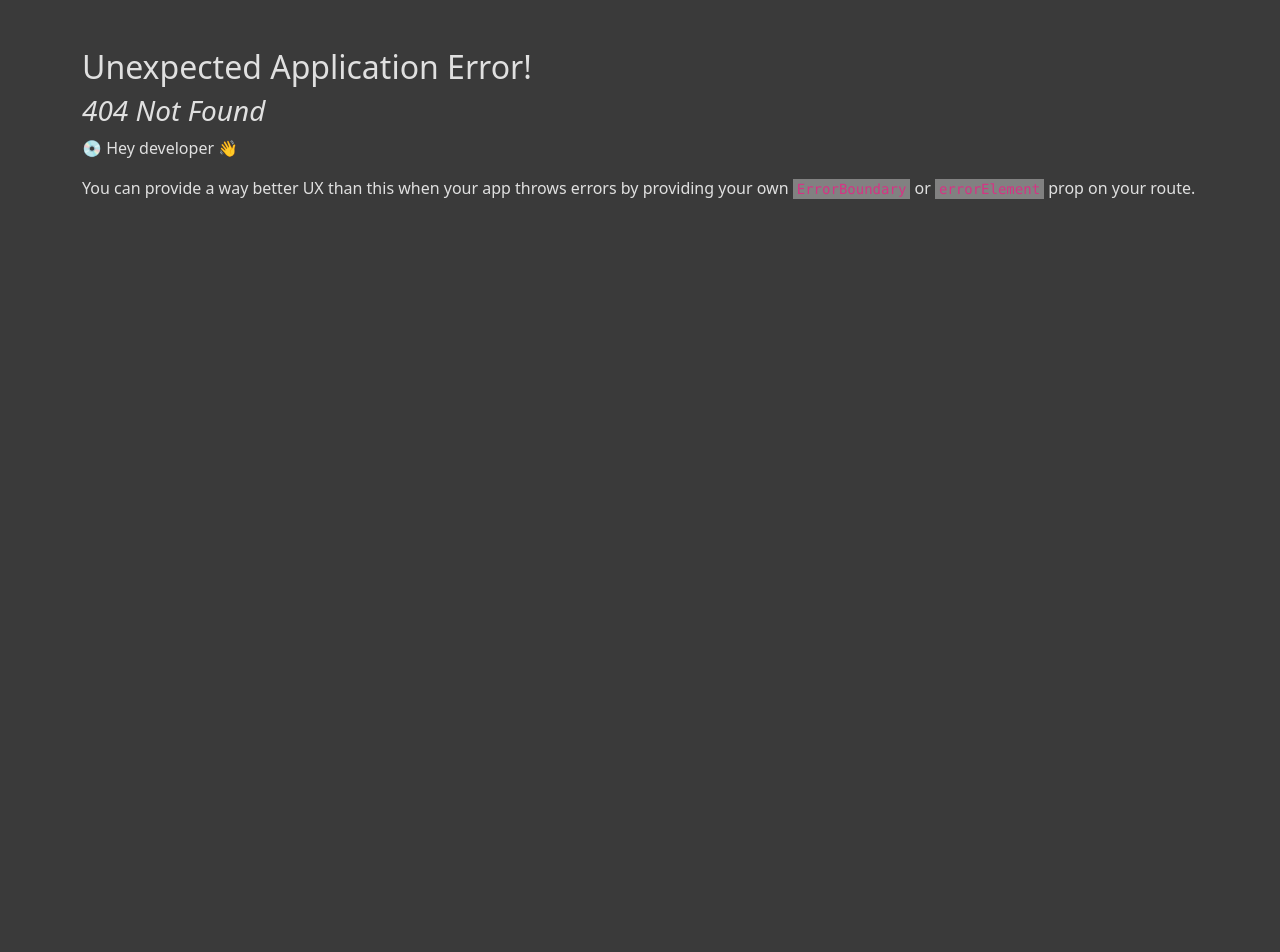
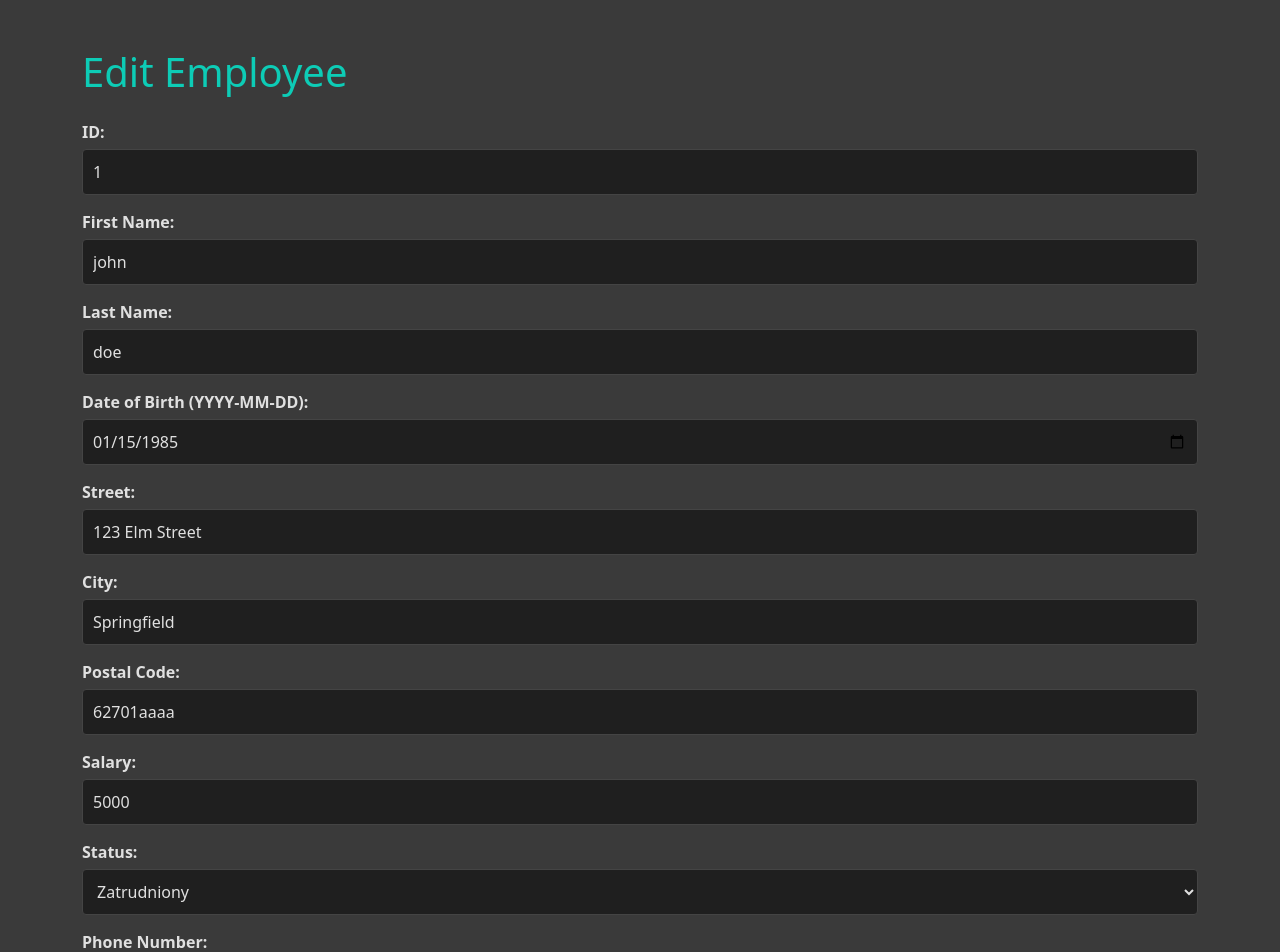
Before and after one commit to justynakwasniak/employees-app, a React (Vite) app: page /edit/1 in a window 1280 px wide. Before the commit this address had no page. Shown: the top 952 px of the page. Before the commit the page ends 800 px from the top, so only its background shows below. Built offline with nearby package versions, Linux system fonts and the light colour scheme; data requests are answered from the project's data file.

Commit message:
edit page

```diff
--- a/db.json
+++ b/db.json
@@ -5,12 +5,12 @@
       "firstname": "john",
       "lastname": "doe",
       "birthdate": "1985-01-15",
-      "street": "123 Elm St",
+      "street": "123 Elm Street",
       "city": "Springfield",
-      "postalCode": "62701",
+      "postalCode": "62701aaaa",
       "salary": 5000,
       "status": "na urlopie",
-      "phonenumber": 123456789
+      "phonenumber": "1234567891111111111"
     },
     {
       "id": "2",
@@ -71,6 +71,30 @@
       "salary": "4",
       "status": "Zatrudniony",
       "phonenumber": "0777"
+    },
+    {
+      "id": "1aa",
+      "firstname": "nnnn",
+      "lastname": "kwasniak",
+      "birthdate": "2024-07-31",
+      "street": "0000",
+      "city": "ggggggggg",
+      "postalCode": "555",
+      "salary": "3",
+      "status": "Zatrudniony",
+      "phonenumber": "777"
+    },
+    {
+      "id": "aaaaaaaaaa",
+      "firstname": "aaaaaaaaaaayyyyyyyy",
+      "lastname": "aaaaaaaaaaaaaayyyyyyyyyyyyyy",
+      "birthdate": "1999-01-01",
+      "street": "ggg",
+      "city": "ggggggggg",
+      "postalCode": "gggggggggggggg",
+      "salary": "11",
+      "status": "Zwolniony",
+      "phonenumber": "0555555555555"
     }
   ]
 }
--- a/src/App.css
+++ b/src/App.css
@@ -1,54 +1,47 @@
-/* Globalne style dla ciemnego motywu */
+/* src/App.css */
+
 :root {
   --primary-color: rgb(2, 154, 136);
   --secondary-color: rgb(3, 204, 180);
-}
-
-.header {
-  color: var(--primary-color);
-}
-
-.table thead th {
-  background-color: var(--primary-color);
-  color: #fff;
-}
-
-.table thead th:hover {
-  background-color: var(--secondary-color);
-  cursor: pointer;
+  --background-color: #121212d3;
+  --text-color: #e0e0e0;
+  --card-background: #2c2c2c;
+  --input-background: #1f1f1f;
+  --input-border: #444;
 }
 
 body {
-  background-color: #121212d3;
-  color: #e0e0e0;
+  background-color: var(--background-color);
+  color: var(--text-color);
 }
 
+.header,
+h1,
 h2,
 h3,
 h4,
 h5,
 h6 {
-  color: #e0e0e0;
+  color: var(--text-color);
 }
+
 h1 {
   color: rgb(13, 204, 182);
 }
 
 .table {
   background-color: #1f1f1f;
-  color: #e0e0e0;
-  border-radius: 10px; /* Adjust the value to your preference */
-  overflow: hidden; /* This ensures that the corners are properly rounded */
+  color: var(--text-color);
+  border-radius: 10px;
+  overflow: hidden;
 }
 
 .table-striped tbody tr:nth-of-type(odd) {
   background-color: #323232;
-  color: #e0e0e0;
 }
 
 .table-hover tbody tr:hover {
   background-color: #454545;
-  color: #e0e0e0;
 }
 
 .table-bordered,
@@ -57,78 +50,82 @@ h1 {
   border-color: #454545;
 }
 
-thead {
-  background-color: #343a40;
+.table thead th {
+  background-color: var(--primary-color);
+  color: #fff;
+  cursor: pointer;
 }
 
-thead th {
-  color: #dacece;
+.table thead th:hover {
+  background-color: var(--secondary-color);
 }
-.table th {
-  cursor: pointer;
-}
+
 .table thead th:first-child {
-  border-top-left-radius: 10px; /* Adjust the value to your preference */
+  border-top-left-radius: 10px;
 }
 
 .table thead th:last-child {
-  border-top-right-radius: 10px; /* Adjust the value to your preference */
+  border-top-right-radius: 10px;
 }
 
 .table tbody tr:last-child td:first-child {
-  border-bottom-left-radius: 10px; /* Adjust the value to your preference */
+  border-bottom-left-radius: 10px;
 }
 
 .table tbody tr:last-child td:last-child {
-  border-bottom-right-radius: 10px; /* Adjust the value to your preference */
-}
-/* src/App.css */
-.clickable-row:hover {
-  background-color: #495057; /* Kolor tła po najechaniu */
-}
-/* src/App.css */
-
-/* Styl dla klikanych wierszy tabeli */
-.clickable-row {
-  cursor: pointer; /* Kursor zmienia się na wskaźnik */
+  border-bottom-right-radius: 10px;
 }
 
-/* Styl dla wierszy tabeli po najechaniu */
+/* Styles for clickable rows */
+.clickable-row {
+  cursor: pointer;
+  background-color: #1f1f1f;
+}
+
 .clickable-row:hover {
-  background-color: #6c757d; /* Jaśniejszy kolor tła po najechaniu */
-  color: white; /* Opcjonalnie zmiana koloru tekstu */
+  background-color: #495057;
+  color: white;
 }
-/* Stylizacja formularza dodawania pracownika */
-.add-employee-form {
+
+/* Form styles */
+.form-card {
   max-width: 600px;
-  margin: auto;
+  margin: 20px auto;
   padding: 20px;
   border-radius: 8px;
-  background-color: #2c2c2c;
-  color: #e0e0e0;
+  background-color: var(--card-background);
+  color: var(--text-color);
+  box-shadow: 0 4px 8px rgba(0, 0, 0, 0.1);
 }
 
-.add-employee-form .form-group {
+.form-group {
   margin-bottom: 15px;
 }
 
-.add-employee-form label {
+.form-group label {
   display: block;
   margin-bottom: 5px;
   font-weight: bold;
 }
 
-.add-employee-form input,
-.add-employee-form select {
+.form-group input,
+.form-group select {
   width: 100%;
   padding: 10px;
-  border: 1px solid #444;
+  border: 1px solid var(--input-border);
   border-radius: 4px;
-  background-color: #1f1f1f;
-  color: #e0e0e0;
+  background-color: var(--input-background);
+  color: var(--text-color);
+  transition: border-color 0.3s ease;
 }
 
-.add-employee-form button {
+.form-group input:focus,
+.form-group select:focus {
+  border-color: var(--primary-color);
+  outline: none;
+}
+
+.form-group button {
   padding: 10px 20px;
   background-color: var(--primary-color);
   border: none;
@@ -136,8 +133,9 @@ thead th {
   color: #fff;
   cursor: pointer;
   font-size: 16px;
+  transition: background-color 0.3s ease;
 }
 
-.add-employee-form button:hover {
+.form-group button:hover {
   background-color: var(--secondary-color);
 }
--- a/src/App.tsx
+++ b/src/App.tsx
@@ -4,11 +4,15 @@ import { EmployeesPage } from "./pages/EmployeesPage";
 import { DetailsPage } from "./pages/DetailsPage";
 import { AddEmployeePage } from "./pages/AddEmployeePage"; // Dodaj import dla AddEmployeePage
 import { Employee } from "./modals/Employee";
-import { fetchEmployees, createEmployee } from "./services/API"; // Zmiana ścieżki importu
+import { fetchEmployees, createEmployee, updateEmployee } from "./services/API"; // Zmiana ścieżki importu
+import { EditEmployeePage } from "./pages/EditEmployeePage";
+import "./App.css";
 
 const App = () => {
   const [searchTerm, setSearchTerm] = useState("");
   const [employees, setEmployees] = useState<Employee[]>([]);
+  const [sortKey, setSortKey] = useState<keyof Employee>("id");
+  const [sortDirection, setSortDirection] = useState<"asc" | "desc">("asc");
 
   useEffect(() => {
     fetchEmployees().then((data) => setEmployees(data));
@@ -22,6 +26,29 @@ const App = () => {
       .catch((error) => {
         console.error("Error adding employee:", error);
       });
+  };
+
+  const handleUpdateEmployee = (updatedEmployee: Employee) => {
+    setEmployees((prevEmployees) =>
+      prevEmployees.map((emp) =>
+        emp.id === updatedEmployee.id ? updatedEmployee : emp
+      )
+    );
+  };
+
+  const handleSort = (key: keyof Employee) => {
+    let direction: "asc" | "desc" = "asc";
+    if (sortKey === key && sortDirection === "asc") {
+      direction = "desc";
+    }
+    setSortKey(key);
+    setSortDirection(direction);
+    const sortedData = [...employees].sort((a, b) => {
+      if (a[key] < b[key]) return direction === "asc" ? -1 : 1;
+      if (a[key] > b[key]) return direction === "asc" ? 1 : -1;
+      return 0;
+    });
+    setEmployees(sortedData);
   };
 
   const filteredData = employees.filter((employee) =>
@@ -38,6 +65,9 @@ const App = () => {
           searchTerm={searchTerm}
           setSearchTerm={setSearchTerm}
           data={filteredData}
+          onSort={handleSort}
+          sortKey={sortKey}
+          sortDirection={sortDirection}
         />
       ),
     },
@@ -49,6 +79,12 @@ const App = () => {
       path: "/add",
       element: <AddEmployeePage onAdd={handleAddEmployee} />,
     },
+    {
+      path: "/edit/:id",
+      element: (
+        <EditEmployeePage data={employees} onUpdate={handleUpdateEmployee} />
+      ),
+    },
   ]);
 
   return (
--- a/src/components/Table.tsx
+++ b/src/components/Table.tsx
@@ -1,7 +1,6 @@
 // src/components/Table.tsx
 import React, { useState } from "react";
 import { Employee } from "../modals/Employee";
-import "../App.css"; // Upewnij się, że ścieżka jest poprawna
 
 interface TableProps {
   data: Employee[];
--- a/src/pages/DetailsPage.tsx
+++ b/src/pages/DetailsPage.tsx
@@ -1,13 +1,12 @@
 // src/pages/DetailsPage.tsx
 import React from "react";
-import { useParams } from "react-router-dom";
+import { Link, useParams } from "react-router-dom";
 import { Employee } from "../modals/Employee";
-
 interface DetailsPageProps {
   data: Employee[];
 }
 
-export function DetailsPage({ data }: DetailsPageProps) {
+export const DetailsPage: React.FC<DetailsPageProps> = ({ data }) => {
   const { id } = useParams<{ id: string }>();
   const employee = data.find((emp) => emp.id === id);
 
@@ -17,37 +16,24 @@ export function DetailsPage({ data }: DetailsPageProps) {
 
   return (
     <div>
-      <h3>Employee Details</h3>
-      <p>
-        <strong>ID:</strong> {employee.id}
-      </p>
-      <p>
-        <strong>First Name:</strong> {employee.firstname}
-      </p>
-      <p>
-        <strong>Last Name:</strong> {employee.lastname}
-      </p>
-      <p>
-        <strong>Date of Birth:</strong> {employee.birthdate}
-      </p>
-      <p>
-        <strong>Street:</strong> {employee.street}
-      </p>
-      <p>
-        <strong>City:</strong> {employee.city}
-      </p>
-      <p>
-        <strong>Postal Code:</strong> {employee.postalCode}
-      </p>
-      <p>
-        <strong>Salary:</strong> ${employee.salary}
-      </p>
-      <p>
-        <strong>Status:</strong> {employee.status}
-      </p>
-      <p>
-        <strong>Phone Number:</strong> {employee.phonenumber}
-      </p>
+      <h1 className="mb-4">Employee Details</h1>
+      <ul className="list-group">
+        <li className="list-group-item">ID: {employee.id}</li>
+        <li className="list-group-item">First Name: {employee.firstname}</li>
+        <li className="list-group-item">Last Name: {employee.lastname}</li>
+        <li className="list-group-item">Date of Birth: {employee.birthdate}</li>
+        <li className="list-group-item">Street: {employee.street}</li>
+        <li className="list-group-item">City: {employee.city}</li>
+        <li className="list-group-item">Postal Code: {employee.postalCode}</li>
+        <li className="list-group-item">Salary: {employee.salary}</li>
+        <li className="list-group-item">Status: {employee.status}</li>
+        <li className="list-group-item">
+          Phone Number: {employee.phonenumber}
+        </li>
+      </ul>
+      <Link to={`/edit/${employee.id}`} className="btn btn-warning mt-3">
+        Edit
+      </Link>
     </div>
   );
-}
+};
--- /dev/null
+++ b/src/pages/EditEmployeePage.tsx
@@ -0,0 +1,163 @@
+import React, { useState, useEffect } from "react";
+import { useParams, useNavigate } from "react-router-dom";
+import { Employee } from "../modals/Employee";
+import { fetchEmployeeById, updateEmployee } from "../services/API";
+import { Link } from "react-router-dom";
+interface EditEmployeePageProps {
+  data: Employee[];
+  onUpdate: (updatedEmployee: Employee) => void;
+}
+
+export const EditEmployeePage: React.FC<EditEmployeePageProps> = ({
+  data,
+  onUpdate,
+}) => {
+  const { id } = useParams<{ id: string }>();
+  const navigate = useNavigate();
+  const [formData, setFormData] = useState<Employee | null>(null);
+
+  useEffect(() => {
+    if (id) {
+      fetchEmployeeById(id).then((employee) => setFormData(employee));
+    }
+  }, [id]);
+
+  const handleChange = (
+    e: React.ChangeEvent<HTMLInputElement | HTMLSelectElement>
+  ) => {
+    const { name, value } = e.target;
+    setFormData((prevData) =>
+      prevData ? { ...prevData, [name]: value } : null
+    );
+  };
+
+  const handleSubmit = (e: React.FormEvent) => {
+    e.preventDefault();
+    if (formData) {
+      updateEmployee(formData).then((updatedEmployee) => {
+        onUpdate(updatedEmployee);
+        navigate("/");
+      });
+    }
+  };
+
+  if (!formData) return <div>Loading...</div>;
+
+  return (
+    <div>
+      <h1 className="mb-4">Edit Employee</h1>
+      <form className="edit-employee-form" onSubmit={handleSubmit}>
+        <div className="form-group">
+          <label htmlFor="id">ID:</label>
+          <input
+            type="text"
+            id="id"
+            name="id"
+            value={formData.id}
+            onChange={handleChange}
+            readOnly
+          />
+        </div>
+        <div className="form-group">
+          <label htmlFor="firstname">First Name:</label>
+          <input
+            type="text"
+            id="firstname"
+            name="firstname"
+            value={formData.firstname}
+            onChange={handleChange}
+            required
+          />
+        </div>
+        <div className="form-group">
+          <label htmlFor="lastname">Last Name:</label>
+          <input
+            type="text"
+            id="lastname"
+            name="lastname"
+            value={formData.lastname}
+            onChange={handleChange}
+            required
+          />
+        </div>
+        <div className="form-group">
+          <label htmlFor="birthdate">Date of Birth (YYYY-MM-DD):</label>
+          <input
+            type="date"
+            id="birthdate"
+            name="birthdate"
+            value={formData.birthdate}
+            onChange={handleChange}
+          />
+        </div>
+        <div className="form-group">
+          <label htmlFor="street">Street:</label>
+          <input
+            type="text"
+            id="street"
+            name="street"
+            value={formData.street}
+            onChange={handleChange}
+          />
+        </div>
+        <div className="form-group">
+          <label htmlFor="city">City:</label>
+          <input
+            type="text"
+            id="city"
+            name="city"
+            value={formData.city}
+            onChange={handleChange}
+          />
+        </div>
+        <div className="form-group">
+          <label htmlFor="postalCode">Postal Code:</label>
+          <input
+            type="text"
+            id="postalCode"
+            name="postalCode"
+            value={formData.postalCode}
+            onChange={handleChange}
+          />
+        </div>
+        <div className="form-group">
+          <label htmlFor="salary">Salary:</label>
+          <input
+            type="number"
+            id="salary"
+            name="salary"
+            value={formData.salary}
+            onChange={handleChange}
+            required
+          />
+        </div>
+        <div className="form-group">
+          <label htmlFor="status">Status:</label>
+          <select
+            id="status"
+            name="status"
+            value={formData.status}
+            onChange={handleChange}
+          >
+            <option value="Zatrudniony">Zatrudniony</option>
+            <option value="Na urlopie">Na urlopie</option>
+            <option value="Zwolniony">Zwolniony</option>
+          </select>
+        </div>
+        <div className="form-group">
+          <label htmlFor="phonenumber">Phone Number:</label>
+          <input
+            type="text"
+            id="phonenumber"
+            name="phonenumber"
+            value={formData.phonenumber}
+            onChange={handleChange}
+          />
+        </div>
+        <button type="submit" className="btn btn-primary">
+          Update Employee
+        </button>
+      </form>
+    </div>
+  );
+};
--- a/src/pages/EmployeesPage.tsx
+++ b/src/pages/EmployeesPage.tsx
@@ -8,21 +8,93 @@ interface EmployeesPageProps {
   searchTerm: string;
   setSearchTerm: React.Dispatch<React.SetStateAction<string>>;
   data: Employee[];
+  onSort: (key: keyof Employee) => void;
+  sortKey: keyof Employee;
+  sortDirection: "asc" | "desc";
 }
 
-export function EmployeesPage({
+export const EmployeesPage: React.FC<EmployeesPageProps> = ({
   searchTerm,
   setSearchTerm,
   data,
-}: EmployeesPageProps) {
+  onSort,
+  sortKey,
+  sortDirection,
+}) => {
+  const handleSearchChange = (e: React.ChangeEvent<HTMLInputElement>) => {
+    setSearchTerm(e.target.value);
+  };
+
+  const handleSort = (key: keyof Employee) => {
+    onSort(key);
+  };
+
   return (
-    <>
+    <div>
       <h1 className="mb-4">Employees</h1>
-      <SearchBar searchTerm={searchTerm} setSearchTerm={setSearchTerm} />
-      <Link to="/add" className="btn btn-primary mb-4">
+      <input
+        type="text"
+        value={searchTerm}
+        onChange={handleSearchChange}
+        placeholder="Search by name, id or phone number"
+        className="form-control mb-3"
+      />
+      <Link to="/add" className="btn btn-primary mb-3">
         Add Employee
       </Link>
-      <Table data={data} />
-    </>
+      <table className="table table-striped">
+        <thead>
+          <tr>
+            <th onClick={() => handleSort("id")} className="sortable-header">
+              ID {sortKey === "id" && (sortDirection === "asc" ? "↑" : "↓")}
+            </th>
+            <th
+              onClick={() => handleSort("firstname")}
+              className="sortable-header"
+            >
+              First Name{" "}
+              {sortKey === "firstname" && (sortDirection === "asc" ? "↑" : "↓")}
+            </th>
+            <th
+              onClick={() => handleSort("lastname")}
+              className="sortable-header"
+            >
+              Last Name{" "}
+              {sortKey === "lastname" && (sortDirection === "asc" ? "↑" : "↓")}
+            </th>
+            <th
+              onClick={() => handleSort("phonenumber")}
+              className="sortable-header"
+            >
+              Phone Number{" "}
+              {sortKey === "phonenumber" &&
+                (sortDirection === "asc" ? "↑" : "↓")}
+            </th>
+            <th>Actions</th>
+          </tr>
+        </thead>
+        <tbody>
+          {data.map((employee) => (
+            <tr key={employee.id}>
+              <td>{employee.id}</td>
+              <td>{employee.firstname}</td>
+              <td>{employee.lastname}</td>
+              <td>{employee.phonenumber}</td>
+              <td>
+                <Link to={`/details/${employee.id}`} className="btn btn-info">
+                  Details
+                </Link>
+                <Link
+                  to={`/edit/${employee.id}`}
+                  className="btn btn-warning ms-2"
+                >
+                  Edit
+                </Link>
+              </td>
+            </tr>
+          ))}
+        </tbody>
+      </table>
+    </div>
   );
-}
+};
--- a/src/services/API.ts
+++ b/src/services/API.ts
@@ -1,7 +1,18 @@
-import { Employee } from "./modals/Employee";
+import { Employee } from "../modals/Employee";
+
+const apiUrl = "http://localhost:3000/employees";
+
+export const fetchEmployees = () => {
+  return fetch(apiUrl).then((response) => {
+    if (response.ok) {
+      return response.json();
+    } else {
+      throw new Error("Cannot fetch employees");
+    }
+  });
+};
 
 export const createEmployee = (newEmployee: Employee) => {
-  const apiUrl = "http://localhost:3000/employees";
   return fetch(apiUrl, {
     method: "POST",
     headers: {
@@ -17,13 +28,28 @@ export const createEmployee = (newEmployee: Employee) => {
   });
 };
 
-export const fetchEmployees = () => {
-  const apiUrl = "http://localhost:3000/employees";
-  return fetch(apiUrl).then((response) => {
+export const fetchEmployeeById = (id: string) => {
+  return fetch(`${apiUrl}/${id}`).then((response) => {
     if (response.ok) {
       return response.json();
     } else {
-      throw new Error("Cannot fetch employees");
+      throw new Error("Cannot fetch employee");
     }
   });
 };
+
+export const updateEmployee = (updatedEmployee: Employee) => {
+  return fetch(`${apiUrl}/${updatedEmployee.id}`, {
+    method: "PUT",
+    headers: {
+      "Content-Type": "application/json",
+    },
+    body: JSON.stringify(updatedEmployee),
+  }).then((response) => {
+    if (response.ok) {
+      return response.json();
+    } else {
+      throw new Error("Cannot update employee");
+    }
+  });
+};
```
